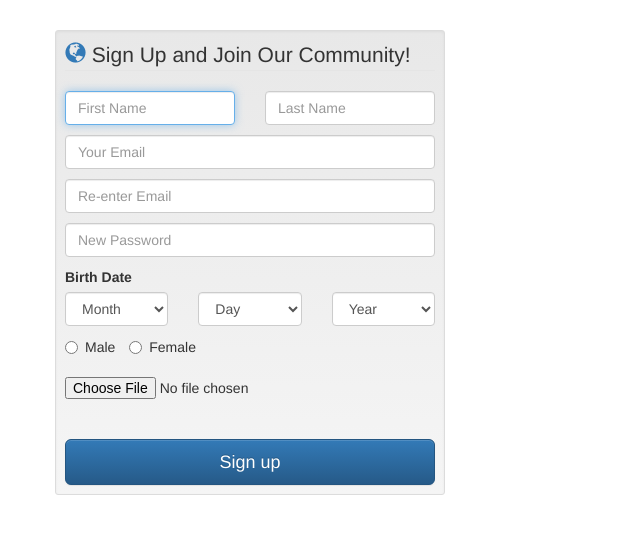
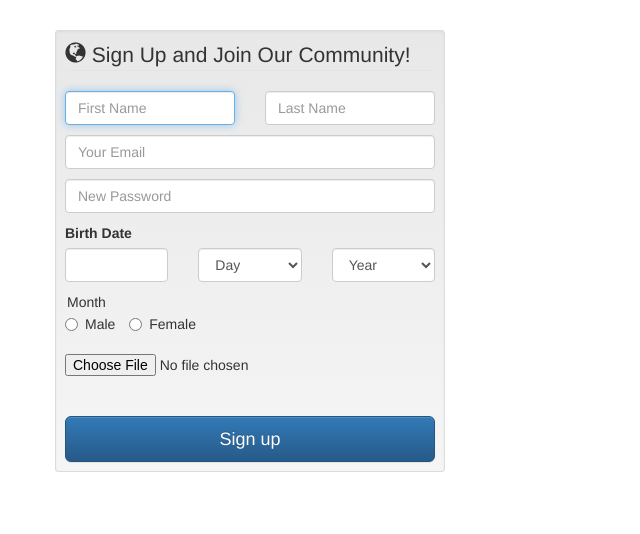
Before and after one commit to yohanguez/Hackathon_2018, a plain HTML site: page index.html in a window 1280 px wide. Shown: the whole page, without its empty margins (0-640 px from the left). Drawn offline with nearby package versions, Linux system fonts and the light colour scheme.

Commit message:
removed email verification

```diff
--- a/index.html
+++ b/index.html
@@ -19,9 +19,7 @@
         <div class="row">
             <div class="col-xs-12 col-sm-12 col-md-4 well well-sm">
                 <legend>
-                    <a href="http://www.jquery2dotnet.com">
-                        <i class="glyphicon glyphicon-globe"></i>
-                    </a> Sign Up and Join Our Community!</legend>
+                        <i class="glyphicon glyphicon-globe"></i> Sign Up and Join Our Community!</legend>
                 <form action="http://localhost:5001/register_account"
                       method="post" class="form" enctype=multipart/form-data
                       role="form">
@@ -34,13 +32,12 @@
                         </div>
                     </div>
                     <input class="form-control" name="youremail" placeholder="Your Email" type="email" />
-                    <input class="form-control" name="reenteremail" placeholder="Re-enter Email" type="email" />
                     <input class="form-control" name="password" placeholder="New Password" type="password" />
                     <label>
                         Birth Date</label>
                     <div class="row">
                         <div class="col-xs-4 col-md-4">
-                            <select class="form-control">
+                            <input class="form-control">
                                 <option value="Month">Month</option>
                             </select>
                         </div>
```
